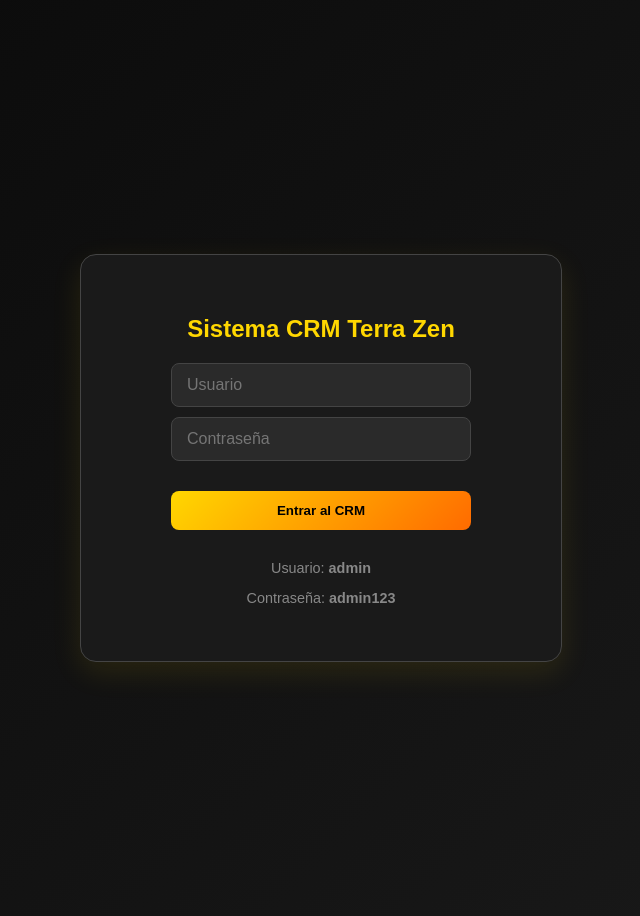
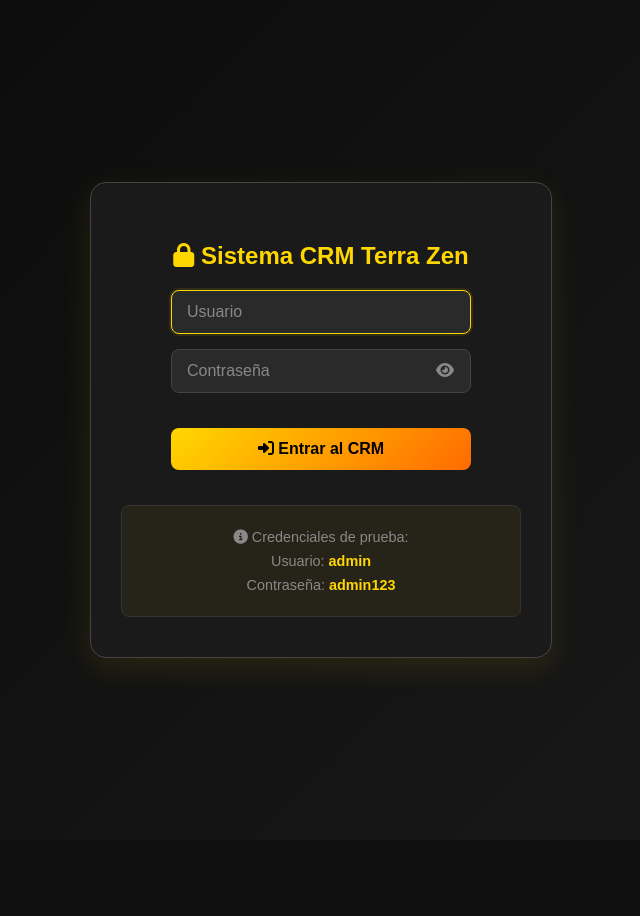
Before and after one commit to donpeperabe/CRM-landing-demo, a Flask app: page /crm/login in a window 1280 px wide. Shown: the whole page, without its empty margins (319-959 px from the left). After the commit the page ends 676 px from the top, so only its background shows below. Run offline with Flask 3, Linux system fonts and the light colour scheme.

Commit message:
Update crm_login.html

```diff
--- a/templates/crm_login.html
+++ b/templates/crm_login.html
@@ -1,11 +1,18 @@
 <!DOCTYPE html>
-<html>
+<html lang="es">
 <head>
+    <meta charset="UTF-8">
+    <meta name="viewport" content="width=device-width, initial-scale=1.0">
     <title>CRM Login - Terra Zen</title>
+    <!-- Font Awesome con CDN más confiable -->
+    <link rel="stylesheet" href="https://cdnjs.cloudflare.com/ajax/libs/font-awesome/6.4.2/css/all.min.css"
+          integrity="sha512-z3gLpd7yknf1YoNbCzqRKc4qyor8gaKU1qmn+CShxbuBusANI9QpRohGBreCFkKxLhei6S9CQXFEbbKuqLg0DA=="
+          crossorigin="anonymous"
+          referrerpolicy="no-referrer" />
     <style>
         body {
             font-family: Arial, sans-serif;
-            padding: 50px;
+            padding: 20px;
             text-align: center;
             background: linear-gradient(135deg, #0a0a0a, #1a1a1a);
             color: #f4f4f4;
@@ -13,13 +20,14 @@
             display: flex;
             justify-content: center;
             align-items: center;
+            margin: 0;
         }
 
         .login-container {
             background: #1a1a1a;
             border: 1px solid #444;
             border-radius: 16px;
-            padding: 40px;
+            padding: 40px 30px;
             max-width: 400px;
             width: 90%;
             box-shadow: 0 10px 30px rgba(255, 215, 0, 0.1);
@@ -28,6 +36,7 @@
         h2 {
             color: #ffd700;
             margin-bottom: 20px;
+            font-size: 1.5rem;
         }
 
         form {
@@ -37,7 +46,7 @@
 
         .input-group {
             position: relative;
-            margin: 10px 0;
+            margin: 15px 0;
         }
 
         input {
@@ -49,11 +58,13 @@
             color: #f4f4f4;
             font-size: 1rem;
             box-sizing: border-box;
+            transition: border-color 0.3s ease;
         }
 
         input:focus {
             outline: none;
             border-color: #ffd700;
+            box-shadow: 0 0 0 2px rgba(255, 215, 0, 0.1);
         }
 
         .toggle-password {
@@ -66,13 +77,15 @@
             color: #888;
             cursor: pointer;
             padding: 5px;
+            font-size: 1rem;
+            transition: color 0.3s ease;
         }
 
         .toggle-password:hover {
             color: #ffd700;
         }
 
-        button {
+        button[type="submit"] {
             width: 100%;
             padding: 12px;
             margin: 20px 0 10px 0;
@@ -83,9 +96,10 @@
             border-radius: 8px;
             cursor: pointer;
             transition: all 0.3s ease;
+            font-size: 1rem;
         }
 
-        button:hover {
+        button[type="submit"]:hover {
             transform: translateY(-2px);
             box-shadow: 0 5px 15px rgba(255, 215, 0, 0.3);
         }
@@ -97,37 +111,73 @@
             background: rgba(255, 107, 107, 0.1);
             border-radius: 6px;
             border: 1px solid #ff6b6b;
+            font-size: 0.9rem;
         }
 
         .login-info {
-            margin-top: 20px;
+            margin-top: 25px;
             color: #888;
             font-size: 0.9rem;
+            padding: 15px;
+            background: rgba(255, 215, 0, 0.05);
+            border-radius: 8px;
+            border: 1px solid #333;
+        }
+
+        .login-info p {
+            margin: 8px 0;
+        }
+
+        .login-info strong {
+            color: #ffd700;
+        }
+
+        /* Placeholder styling */
+        ::placeholder {
+            color: #888;
+            opacity: 1;
+        }
+
+        :-ms-input-placeholder {
+            color: #888;
+        }
+
+        ::-ms-input-placeholder {
+            color: #888;
         }
     </style>
 </head>
 <body>
     <div class="login-container">
-        <h2>Sistema CRM Terra Zen</h2>
+        <h2><i class="fas fa-lock"></i> Sistema CRM Terra Zen</h2>
 
         {% if error %}
-        <div class="error">Usuario o contraseña incorrectos</div>
+        <div class="error">
+            <i class="fas fa-exclamation-triangle"></i> Usuario o contraseña incorrectos
+        </div>
         {% endif %}
 
         <form method="post">
-            <input type="text" name="username" placeholder="Usuario" required>
+            <div class="input-group">
+                <input type="text" name="username" placeholder="Usuario" required
+                       value="{{ request.form.username if request.form }}">
+                <!-- Sin icono de usuario - más limpio -->
+            </div>
 
             <div class="input-group">
                 <input type="password" name="password" id="password" placeholder="Contraseña" required>
                 <button type="button" class="toggle-password" onclick="togglePassword()">
-                    <i class="fas fa-eye"></i>
+                    <i class="fas fa-eye" id="eye-icon"></i>
                 </button>
             </div>
 
-            <button type="submit">Entrar al CRM</button>
+            <button type="submit">
+                <i class="fas fa-sign-in-alt"></i> Entrar al CRM
+            </button>
         </form>
 
         <div class="login-info">
+            <p><i class="fas fa-info-circle"></i> Credenciales de prueba:</p>
             <p>Usuario: <strong>admin</strong></p>
             <p>Contraseña: <strong>admin123</strong></p>
         </div>
@@ -136,16 +186,32 @@
     <script>
         function togglePassword() {
             const passwordInput = document.getElementById('password');
-            const toggleButton = document.querySelector('.toggle-password i');
+            const eyeIcon = document.getElementById('eye-icon');
 
             if (passwordInput.type === 'password') {
                 passwordInput.type = 'text';
-                toggleButton.className = 'fas fa-eye-slash';
+                eyeIcon.className = 'fas fa-eye-slash';
             } else {
                 passwordInput.type = 'password';
-                toggleButton.className = 'fas fa-eye';
+                eyeIcon.className = 'fas fa-eye';
             }
         }
+
+        // Mejora: Permitir Enter para enviar el formulario
+        document.addEventListener('DOMContentLoaded', function() {
+            const inputs = document.querySelectorAll('input');
+            inputs.forEach(input => {
+                input.addEventListener('keypress', function(e) {
+                    if (e.key === 'Enter') {
+                        e.preventDefault();
+                        document.querySelector('button[type="submit"]').click();
+                    }
+                });
+            });
+
+            // Auto-focus en el campo de usuario
+            document.querySelector('input[name="username"]').focus();
+        });
     </script>
 </body>
 </html>
```
